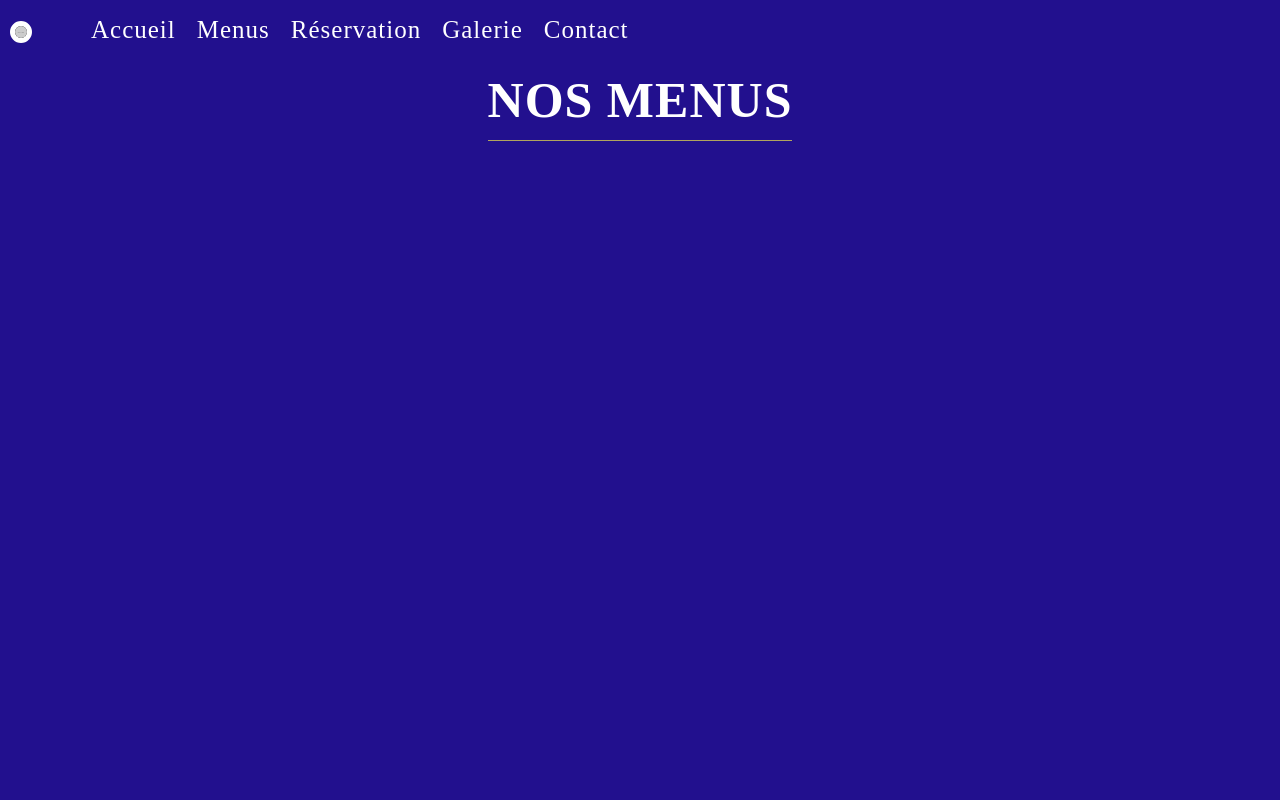
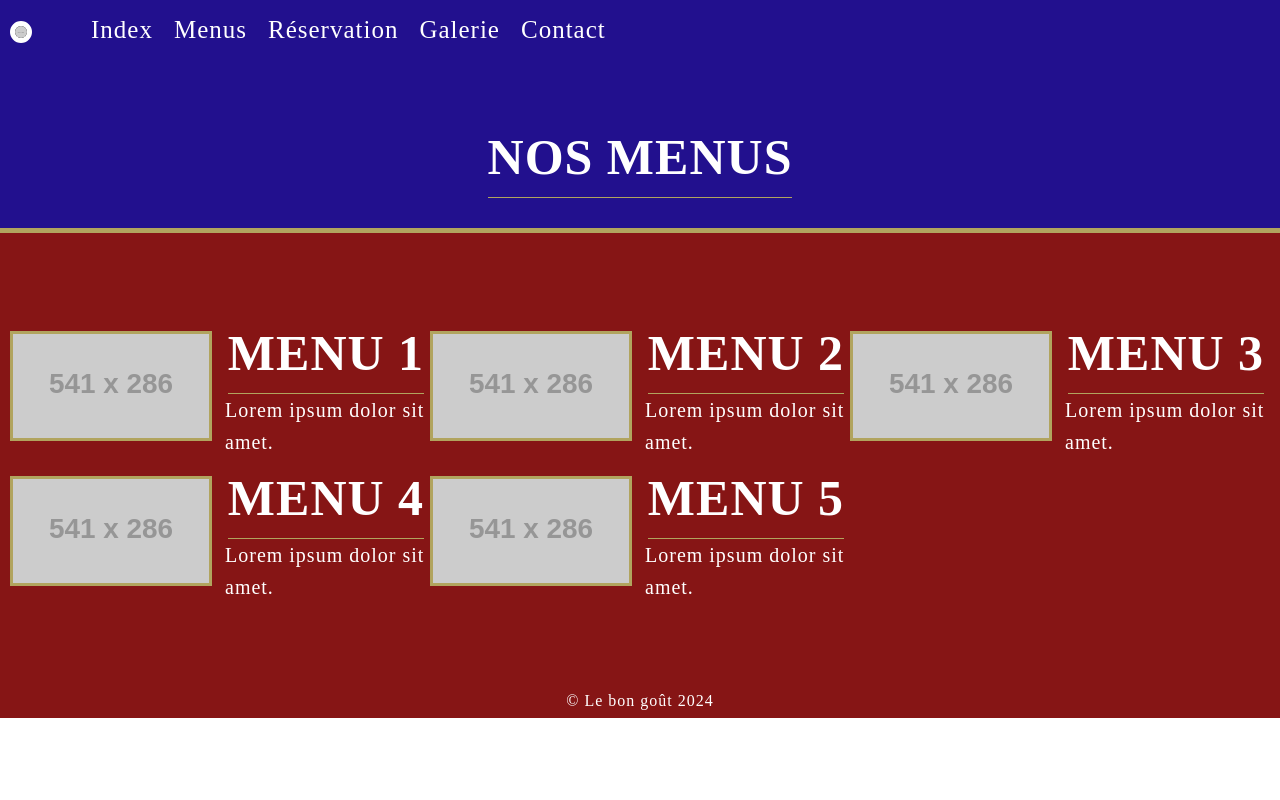
Before and after one commit to Begula08/Projet_restaurant, a plain HTML site: page Menus.html in a window 1280 px wide. Shown: the top 800 px of the page. Drawn offline with Linux system fonts and the light colour scheme; placeholder pictures from the web are drawn by us; a web font is replaced by a local one.

Commit message:
Style.css modif

```diff
--- a/Menus.html
+++ b/Menus.html
@@ -3,6 +3,15 @@
 <head>
     <meta charset="UTF-8">
     <meta name="viewport" content="width=device-width, initial-scale=1.0">
+    <meta name="description" content="Ce site est dedié à la cuisine du monde...">
+    <title>
+        Menus | Le bon gout
+    </title>
+    <link rel="shortcut icon" href="./favicon/favicon.ico" type="image/x-icon">
+    <link rel="apple-touch-icon" sizes="180x180" href="./favicon/apple-touch-icon.png">
+    <link rel="icon" type="image/png" sizes="32x32" href="./favicon/favicon-32x32.png">
+    <link rel="icon" type="image/png" sizes="16x16" href="./favicon/favicon-16x16.png">
+    <link rel="manifest" href="./favicon/site.webmanifest">
     <link rel="stylesheet" href="./css/style.css">
     <title>Le bon goût Menus</title>
 </head>
@@ -13,7 +22,7 @@
                 <img src="https://placehold.jp/50x50.png" alt="Logo">
             </li>
             <li>
-                <a href="index.html">Accueil</a>
+                <a href="index.html">Index</a>
             </li>
             <li>
                 <a href="Menus.html">Menus</a>
@@ -29,7 +38,7 @@
             </li>
         </ul>
     </nav>
-    <header>
+    <header class="menus-primary">
         <h1>Nos Menus</h1>
     </header>
     <main>
--- a/css/reset.css
+++ b/css/reset.css
@@ -5,6 +5,7 @@
 
 html{
     font-size: 62.5%; /* 16 * 62.5% = 10 */
+    scroll-behavior: smooth;
 }
 body{
     font: 1.6rem italiana ; /* Taille de police + caaracetre du texte */
--- a/css/style.css
+++ b/css/style.css
@@ -73,7 +73,6 @@ header{
     text-align: center;
     padding-bottom: 1rem;
     border-bottom: solid .5rem var(--gold-primary);
-    height: 100svh;
 }
 header p{
     text-align: center;
@@ -87,8 +86,13 @@ header img{
     border: solid 1rem var(--gold-primary);
     width: 40rem;
 }
+
+.menus-primary{
+    height: auto;
+}
 section{
     background-color: var(--red-primary);
+
 }
 section ul{
     display: grid;
```
Also changed, not shown: index.html (+2 -2 lines).
